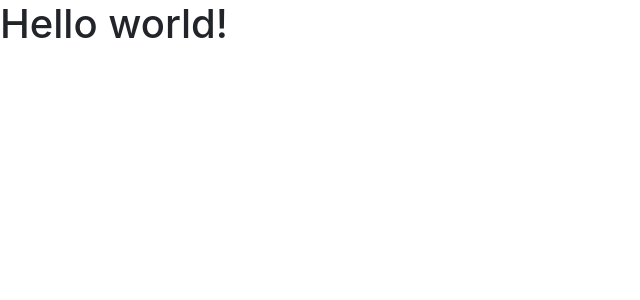
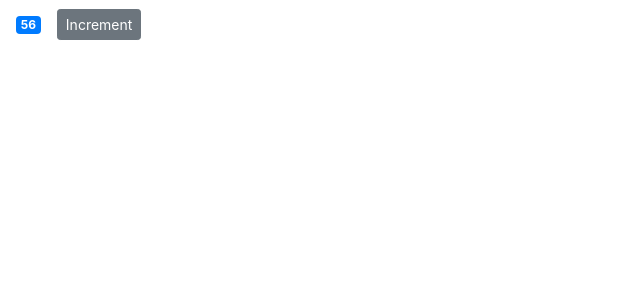
Before and after one commit to patrozada/mosh-react, a React (Create React App) app: page / in a window 1280 px wide. Shown: the top 300 px of the page, without its empty margins (0-640 px from the left). Built offline with nearby package versions, Linux system fonts and the light colour scheme.

Commit message:
Add method to assign classes dynamically

```diff
--- a/src/components/counter.jsx
+++ b/src/components/counter.jsx
@@ -1,8 +1,24 @@
 import React, { Component } from 'react';
 
 class Counter extends Component {
+    state = {
+        count: 56,
+    }
     render() {
-        return <h1>Hello world!</h1>
+        return (
+        <>
+            <span className={ this.getBadgeChanges() }>{this.formatCount()}</span>
+            <button className="btn btn-secondary btn-sm">Increment</button>
+        </>)
+    }
+    formatCount () {
+        const { count } = this.state;
+        return count === 0 ? 'Zero' : count;
+    }
+    getBadgeChanges(){
+        let classes = "badge m-3 badge-";
+        classes += this.state.count === 0 ? "warning" : "primary";
+        return classes;
     }
 }
 
--- a/src/index.js
+++ b/src/index.js
@@ -1,7 +1,6 @@
 import React from 'react';
 import ReactDOM from 'react-dom';
 import './index.css';
-import App from './App';
 import * as serviceWorker from './serviceWorker';
 import 'bootstrap/dist/css/bootstrap.css';
 import Counter from './components/counter';
```
